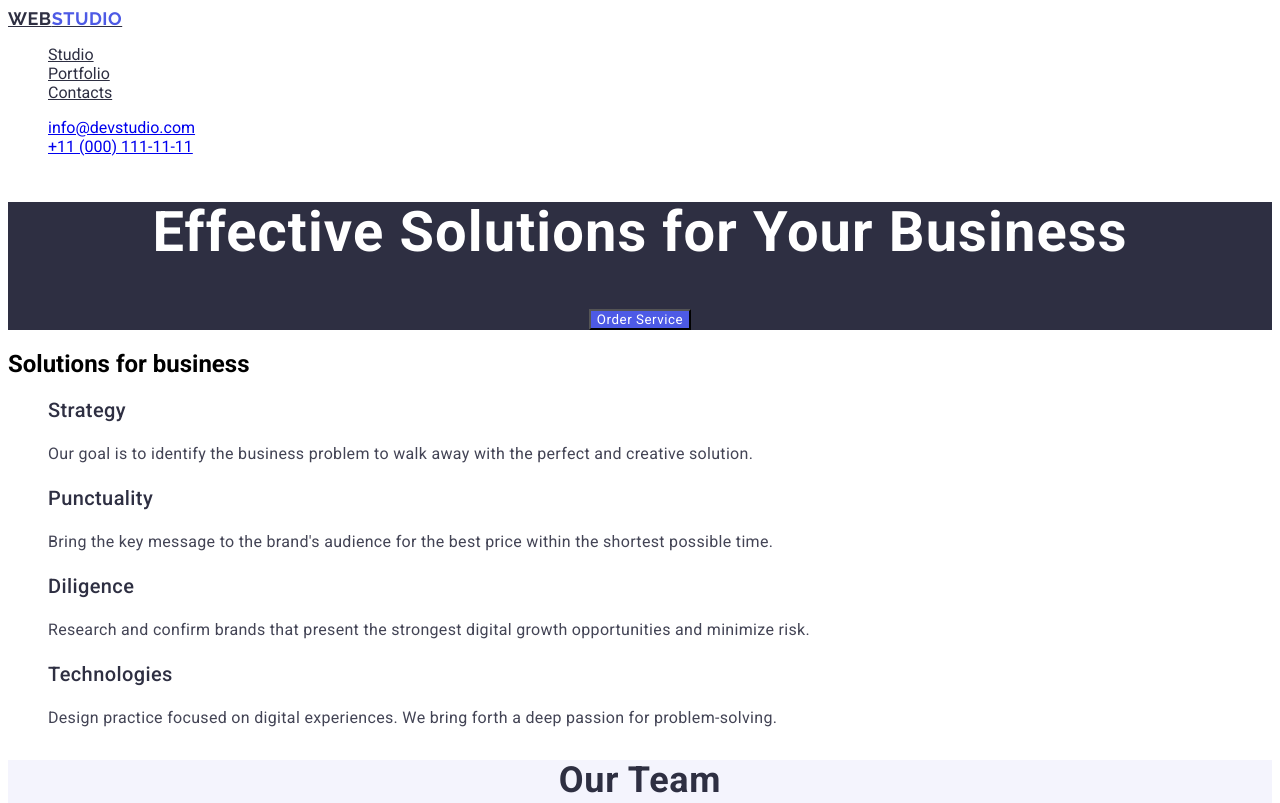
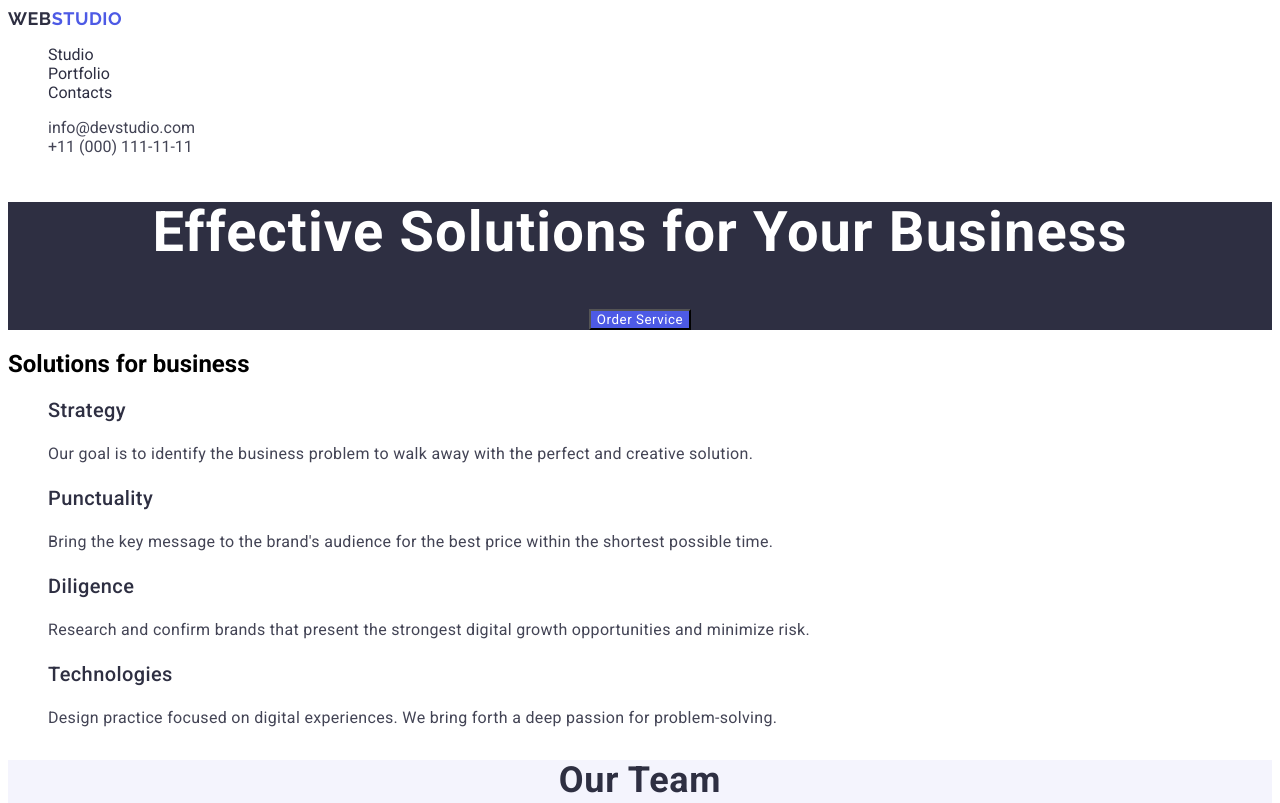
Before and after one commit to inna-turetska/goit-markup-hw-02, a plain HTML site: page index.html in a window 1280 px wide. Shown: the top 803 px of the page. Drawn offline with Linux system fonts and the light colour scheme.

Commit message:
add text-decoration

```diff
--- a/css/styles.css
+++ b/css/styles.css
@@ -6,6 +6,7 @@ body{
 /*header*/
 ul{
     list-style-type: none;
+    text-decoration: none;
 }
 
 .logo-start {
@@ -14,8 +15,9 @@ ul{
     text-transform: uppercase;
     font-weight: 700;
     font-size: 18px;
-     line-height: 1.16667;
+    line-height: 1.16667;
     letter-spacing: 0.03em;
+    text-decoration: none;
 }
 
 .logo-start-item {
@@ -25,22 +27,24 @@ ul{
     letter-spacing: 0.03em;
     text-transform: uppercase;
     color: #4d5ae5;
+    text-decoration: none;
 }
 .link{
     font-family: "Roboto", sans-serif;
     color:#2e2f42;
     list-style-type: none;
     background-color: white;
-
-}
-.address{
-    font-family: "Roboto", sans-serif;
-    color: #434455;
-    background-color: white;
-    font-style: normal;
+    text-decoration: none;
 
 }
 
+.contacts{
+    font-family: "Roboto", sans-serif;
+        color: #434455;
+        background-color: white;
+        font-style: normal;
+        text-decoration: none;
+}
 /*header-end*/
 
 /*main-page*/
@@ -59,7 +63,7 @@ ul{
     text-align: center;
 
 }
-.order{
+.button{
     font-family: "Roboto", sans-serif;
     color: #fff;
     background-color: #4d5ae5;
@@ -161,6 +165,7 @@ line-height: 1.16667;
 letter-spacing: 0.03em;
 text-transform: uppercase;
 color: #f4f4fd;
+text-decoration: none;
 }
 
 .logo-end-item{
@@ -170,6 +175,7 @@ color: #f4f4fd;
     letter-spacing: 0.03em;
     text-transform: uppercase;
     color: #4d5ae5;
+    text-decoration: none;
 }
 
 /*footer-end*/
--- a/index.html
+++ b/index.html
@@ -37,10 +37,12 @@
       <address id="contacts" class="address">
         <ul>
           <li>
-            <a href="mailto:info@devstudio.com">info@devstudio.com</a>
+            <a class="contacts" href="mailto:info@devstudio.com"
+              >info@devstudio.com</a
+            >
           </li>
           <li>
-            <a href="tel:+110001111111">+11 (000) 111-11-11</a>
+            <a class="contacts" href="tel:+110001111111">+11 (000) 111-11-11</a>
           </li>
         </ul>
       </address>
@@ -50,7 +52,7 @@
     <main>
       <section class="main-page">
         <h1 class="solution">Effective Solutions for Your Business</h1>
-        <button type="button" class="order">Order Service</button>
+        <button type="button" class="button">Order Service</button>
       </section>
 
       <!--solution-->
```
